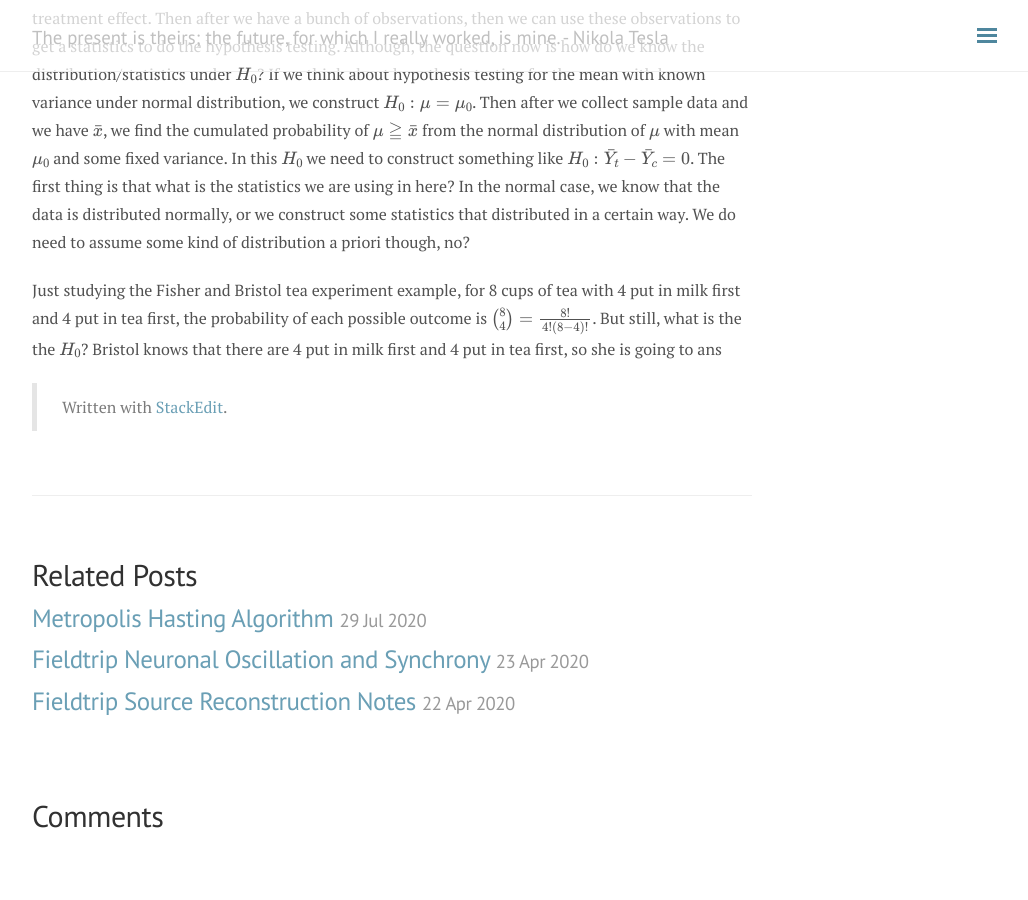
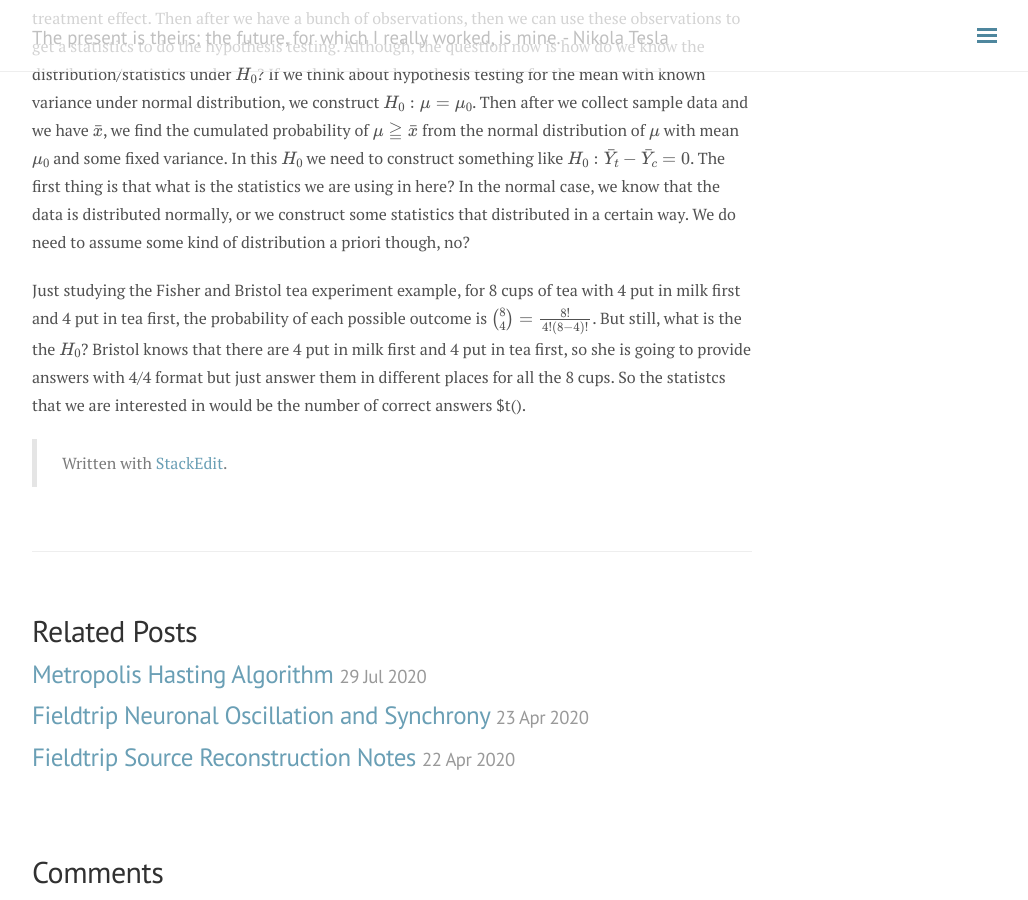
Before and after one commit to andylikescodes/andylikescodes.github.io, a Jekyll site: the page built from _posts/2020-07-28-Testing-Null-Hypothesis-For-Treatment-Effects.md, in a window 1280 px wide and 900 px high, scrolled down 748 px. Shown: the whole window, without its empty margins (248-1276 px from the left). Built offline with Jekyll 4.4.1, drawn with Linux system fonts in a browser that asks for light colours; nearby versions of some CDN libraries; formulas are drawn with MathJax 3; comment, search, counter and statistics services are not loaded; before the commit the page ends 1592 px from its top, so only the background shows below that; part of the change alters nothing that is shown.

Commit message:
_posts/2020-07-28-Testing-Null-Hypothesis-For-Treatment-Effects.md updated from https://stackedit.io/

```diff
--- a/_posts/2020-07-28-Testing-Null-Hypothesis-For-Treatment-Effects.md
+++ b/_posts/2020-07-28-Testing-Null-Hypothesis-For-Treatment-Effects.md
@@ -15,7 +15,7 @@ Should I consider this distribution as the $H_0$ distribution? Assuming there is
 
 Watching the video again - under $H_0$ the potential outcomes are the same for each subject $y_i(0) = y_i(1)$ for all assignments in $\Omega$. In randomized experiments, all assignment vectors in $\Omega$ are equally likely. I am guessing that under the $H_0$, if we take $\bar{Y}_t - \bar{Y}_c$ as the statistics, then it should be some kind of a distribution around 0, because $H_0$ is making the assumption that there is no treatment effect. Then after we have a bunch of observations, then we can use these observations to get a statistics to do the hypothesis testing. Although, the question now is how do we know the distribution/statistics under $H_0$? If we think about hypothesis testing for the mean with known variance under normal distribution, we construct $H_0:\mu=\mu_0$. Then after we collect sample data and we have $\bar{x}$, we find the cumulated probability of  $\mu \geqq \bar{x}$ from the normal distribution of $\mu$ with   mean $\mu_0$ and some fixed variance. In this $H_0$ we need to construct something like $H_0: \bar{Y}_t - \bar{Y}_c=0$. The first thing is that what is the statistics we are using in here? In the normal case, we know that the data is distributed normally, or we construct some statistics that distributed in a certain way. We do need to assume some kind of distribution a priori though, no?
 
-Just studying the Fisher and Bristol tea experiment example, for 8 cups of tea with 4 put in milk first and 4 put in tea first, the probability of each possible outcome is $\binom{8}{4} = \frac{8!}{4!(8-4)!}$. But still, what is the the $H_0$? Bristol knows that there are 4 put in milk first and 4 put in tea first, so she is going to ans
+Just studying the Fisher and Bristol tea experiment example, for 8 cups of tea with 4 put in milk first and 4 put in tea first, the probability of each possible outcome is $\binom{8}{4} = \frac{8!}{4!(8-4)!}$. But still, what is the the $H_0$? Bristol knows that there are 4 put in milk first and 4 put in tea first, so she is going to provide answers with 4/4 format but just answer them in different places for all the 8 cups. So the statistcs that we are interested in would be the number of correct answers $t().
 
 
 
@@ -25,7 +25,7 @@ Just studying the Fisher and Bristol tea experiment example, for 8 cups of tea w
 
 > Written with [StackEdit](https://stackedit.io/).
 <!--stackedit_data:
-eyJoaXN0b3J5IjpbNDMwNDY0MDA0LC0xMDk4MjI3Nzk1LDEzMT
-E0NTg4NzEsNTY2MjA2NjM4LC0xOTUzNDEzODY0LDIwMDc0NTUz
-MjUsLTIwNjk3MDg1NDVdfQ==
+eyJoaXN0b3J5IjpbLTE0NjgxNTM1ODIsLTEwOTgyMjc3OTUsMT
+MxMTQ1ODg3MSw1NjYyMDY2MzgsLTE5NTM0MTM4NjQsMjAwNzQ1
+NTMyNSwtMjA2OTcwODU0NV19
 -->
```
